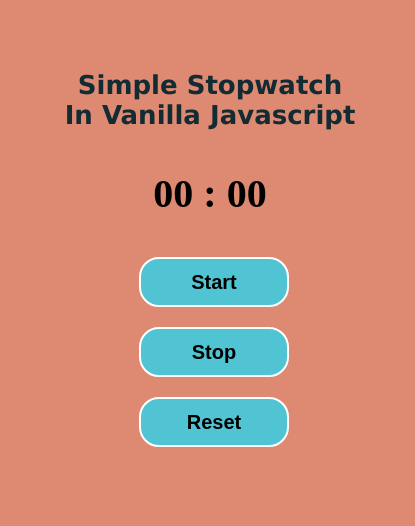
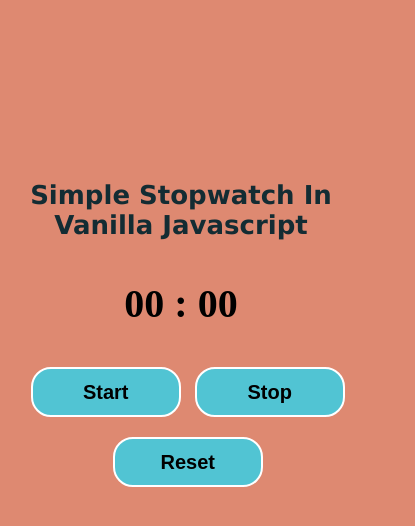
Before and after one commit to MuradCade/Timer-JavaScript, a plain HTML site: page index.html in a window 390 px wide. Shown: the whole page, 415 px wide, since content can reach past the window. Drawn offline with Linux system fonts and the light colour scheme.

Commit message:
Update style.css

```diff
--- a/style.css
+++ b/style.css
@@ -58,8 +58,12 @@ button:hover{
        @media only screen and (max-width: 600px) {
         body {
            background-color: #DE8971;
+           margin: 180px auto;
+           position: relative;
+           left: 25px;
         }
         h2{
+
             position: relative;
             left: -10%;
 
```
